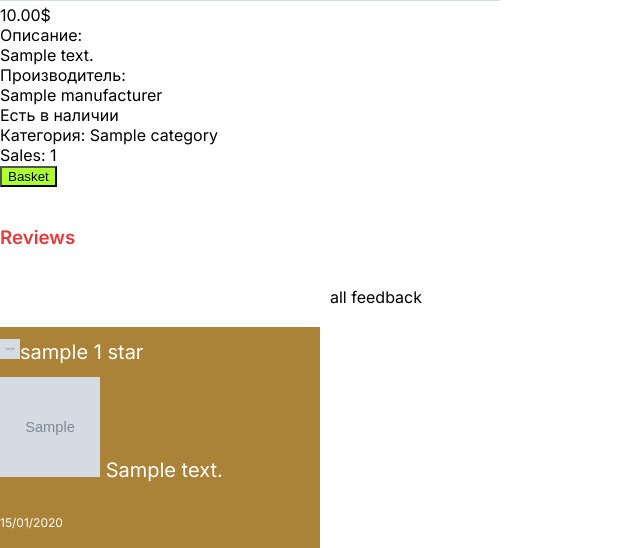
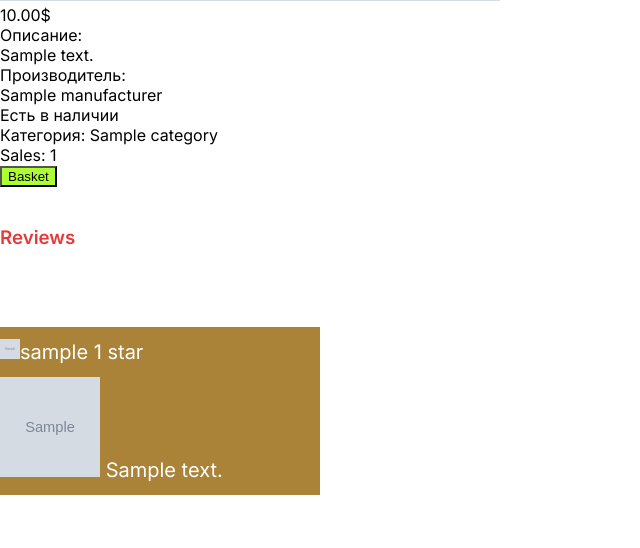
Before and after one commit to Mixnosha/market, a Django app: a page that uses main_app/market/templates/market/one_product_view.html in a window 1280 px wide. Shown: the part 561-1109 px from the top of the page, without its empty margins (0-640 px from the left). After the commit the page ends 1056 px from the top, so only its background shows below. Run offline with Django 4.2, Linux system fonts and the light colour scheme; tables that the repository leaves empty hold one stand-in row (values such as "Sample post"); grey boxes marked "Sample" are stand-in pictures; some libraries are stand-ins or nearby versions.

Commit message:
Revert "create_data_feedback"
This reverts commit 12e8315592d7b6fe3fb63f6866958d84e8548004.

```diff
--- a/main_app/feedback/urls.py
+++ b/main_app/feedback/urls.py
@@ -3,5 +3,5 @@ from django.urls import path
 from feedback.views import FeedbackForProductList
 
 urlpatterns = [
-    path('<slug:product_slug>', FeedbackForProductList.as_view(), name='feedback_for_product')
+    path('<slug:product_slug>', FeedbackForProductList.as_view(), name='index')
 ]
--- a/main_app/main_app/settings.py
+++ b/main_app/main_app/settings.py
@@ -143,4 +143,3 @@ MEDIA_URL = '/media/'
 MEDIA_ROOT = os.path.join(BASE_DIR, 'media/')
 STATIC_URL = 'static/'
 LOGIN_REDIRECT_URL = '/'
-DATE_INPUT_FORMATS = '%m/%d/%Y'
--- a/main_app/market/models.py
+++ b/main_app/market/models.py
@@ -31,7 +31,6 @@ class Review(models.Model):
     review_description = models.TextField(blank=True)
     review_image = models.ImageField(upload_to='users/review_images', blank=True)
     product_review = models.ForeignKey('Product', on_delete=models.CASCADE)
-    create_data = models.DateField(auto_now_add=True)
 
     def __str__(self):
         return f'{self.review_user.user.username}: {self.product_review.product_name}'
--- a/main_app/market/static/market/css/one_product_view.css
+++ b/main_app/market/static/market/css/one_product_view.css
@@ -7,6 +7,5 @@
      margin-top: 60px;
      width: 320px; /*Фиксируем ширину блока*/
      margin-right: 10px;
-     min-height: 100px;
      text-align: left; /*Центрируем текст по горизонтали*/
     }
--- a/main_app/market/static/market/css/profile.css
+++ b/main_app/market/static/market/css/profile.css
@@ -139,7 +139,6 @@ h4{
    width: 320px; /*Фиксируем ширину блока*/
    background: #0aa123;
    color: white;
-   float: left; /*Задаем обтекание*/
    padding-top: 20px;
    line-height: 50px;/*Высота строки +  верт. центрирования текста*/
    font-size: 20px;
--- a/main_app/market/templates/market/one_product_view.html
+++ b/main_app/market/templates/market/one_product_view.html
@@ -1,6 +1,5 @@
 {% extends 'market/base.html' %}
 {% load static %}
-{% load buy_product_tag %}
 
 {% block head %}
   <link type="text/css"  href="{% static 'market/css/one_product_view.css' %}" rel="stylesheet" />
@@ -32,10 +31,7 @@
 <div class="product">
  <img src="{{review.review_user.profile_image.url}}" width="20px" height="20px">{{review.review_user.user.username}} {{review.review_rating}} star<br>
     {% if review.review_image %}<img src="{{review.review_image.url}}" width="100px" height="100px">{% endif %}
-    {{review.review_description}}<br>
-    <label style="font-size: 12px">{% data_format  data=review.create_data %}</label>
+    {{review.review_description}}
 </div>
 {% endfor %}
-<br>
-<a href='/feedback/{{one_product.slug}}'>all feedback</a>
 {% endblock %}
--- a/main_app/market/templates/market/profile.html
+++ b/main_app/market/templates/market/profile.html
@@ -27,6 +27,7 @@
 {% if  delivered_product %}
 
 <label class="label_basket">Evaluate the quality of the goods :)</label><br>
+
 {% for product in  delivered_product %}
 <div class="delivery">
 <img src="{{product.product.product_image.url}}" width="50px" height="50px"><br>
--- a/main_app/market/templatetags/buy_product_tag.py
+++ b/main_app/market/templatetags/buy_product_tag.py
@@ -14,8 +14,3 @@ def multiplication(*args):
     for a in args:
         res *= a
     return res
-
-
-@register.simple_tag()
-def data_format(**kwargs):
-    return kwargs['data'].strftime("%d/%m/%Y")
```
